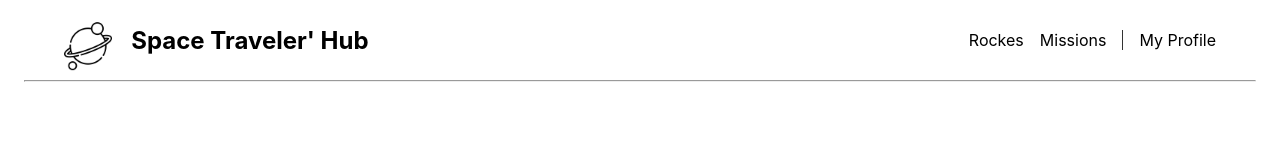
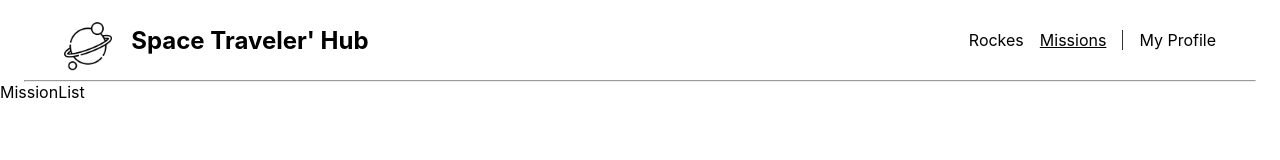
Before and after one commit to alexpuente0/react-spacex, a React (Create React App) app: page /missions in a window 1280 px wide. Shown: the top 160 px of the page. Built offline with nearby package versions, Linux system fonts and the light colour scheme.

Commit message:
Add Missions section

```diff
--- a/src/App.js
+++ b/src/App.js
@@ -3,6 +3,7 @@ import { BrowserRouter, Routes, Route } from 'react-router-dom';
 import Header from './components/Header';
 import MyProfile from './pages/MyProfile';
 import Rockets from './pages/Rockets';
+import Missions from './pages/Missions';
 
 function App() {
   return (
@@ -12,6 +13,7 @@ function App() {
         <Routes>
           <Route path="/myprofile" element={<MyProfile />} />
           <Route path="/" element={<Rockets />} />
+          <Route path="/missions" element={<Missions />} />
         </Routes>
       </BrowserRouter>
     </div>
--- a/src/components/Header.js
+++ b/src/components/Header.js
@@ -24,7 +24,14 @@ const Header = () => {
               Rockes
             </NavLink>
           </li>
-          <li>Missions</li>
+          <li>
+            <NavLink
+              to="/missions"
+              style={({ isActive }) => (isActive ? activeStyle : undefined)}
+            >
+              Missions
+            </NavLink>
+          </li>
           <li>
             <NavLink
               to="/myprofile"
--- /dev/null
+++ b/src/components/Mission/MissionList.js
@@ -0,0 +1,7 @@
+import React from 'react';
+
+const MissionList = () => (
+  <div>MissionList</div>
+);
+
+export default MissionList;
--- /dev/null
+++ b/src/pages/Missions.js
@@ -0,0 +1,10 @@
+import React from 'react';
+import MissionList from '../components/Mission/MissionList';
+
+const Missions = () => (
+  <div>
+    <MissionList />
+  </div>
+);
+
+export default Missions;
```
